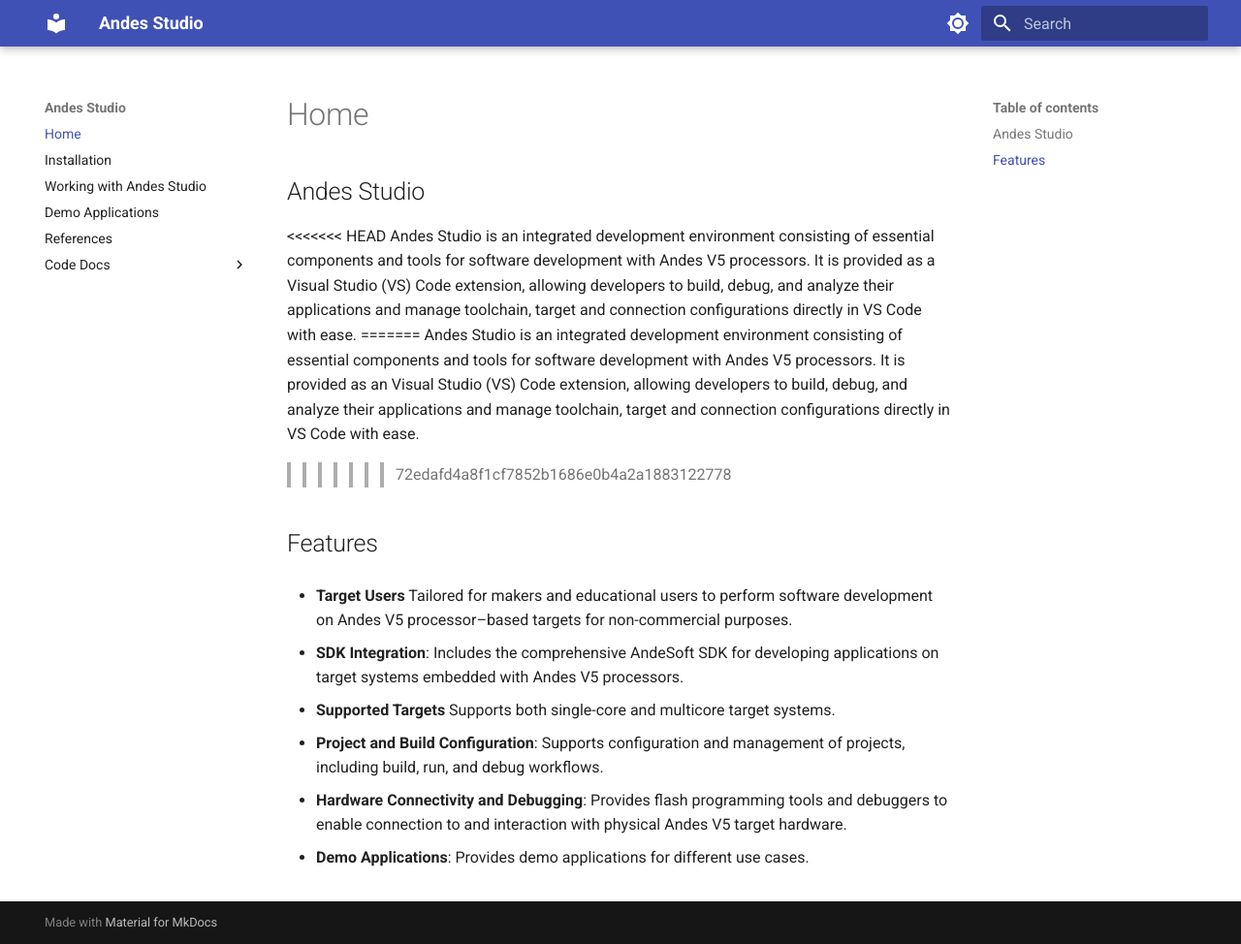
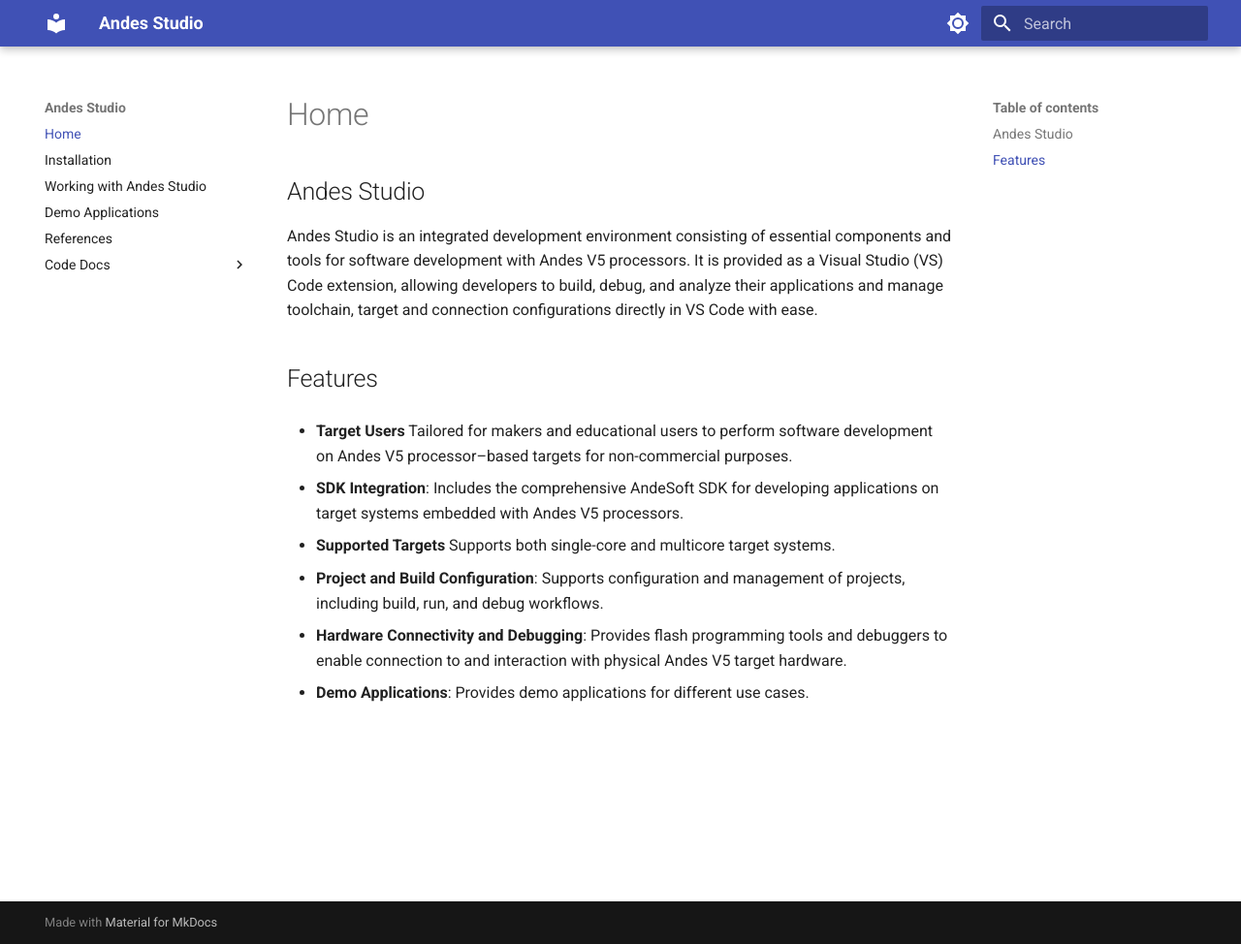
Before and after one commit to obscuredarling/qwpo4578, an MkDocs documentation site: the page built from docs/index.md, in a window 1280 px wide and 974 px high. Shown: the whole window at 97% size. Built offline with MkDocs 1.6.1 and Material for MkDocs 9.7.7, drawn with Linux system fonts in a browser that asks for light colours.

Commit message:
Removed some redundant descriptions

```diff
--- a/docs/index.md
+++ b/docs/index.md
@@ -1,9 +1,6 @@
 ## Andes Studio
-<<<<<<< HEAD
 Andes Studio is an integrated development environment consisting of essential components and tools for software development with Andes V5 processors. It is provided as a Visual Studio (VS) Code extension, allowing developers to build, debug, and analyze their applications and manage toolchain, target and connection configurations directly in VS Code with ease.
-=======
-Andes Studio is an integrated development environment consisting of essential components and tools for software development with Andes V5 processors. It is provided as an Visual Studio (VS) Code extension, allowing developers to build, debug, and analyze their applications and manage toolchain, target and connection configurations directly in VS Code with ease.
->>>>>>> 72edafd4a8f1cf7852b1686e0b4a2a1883122778
+
 
 ## Features
 - **Target Users**
```
